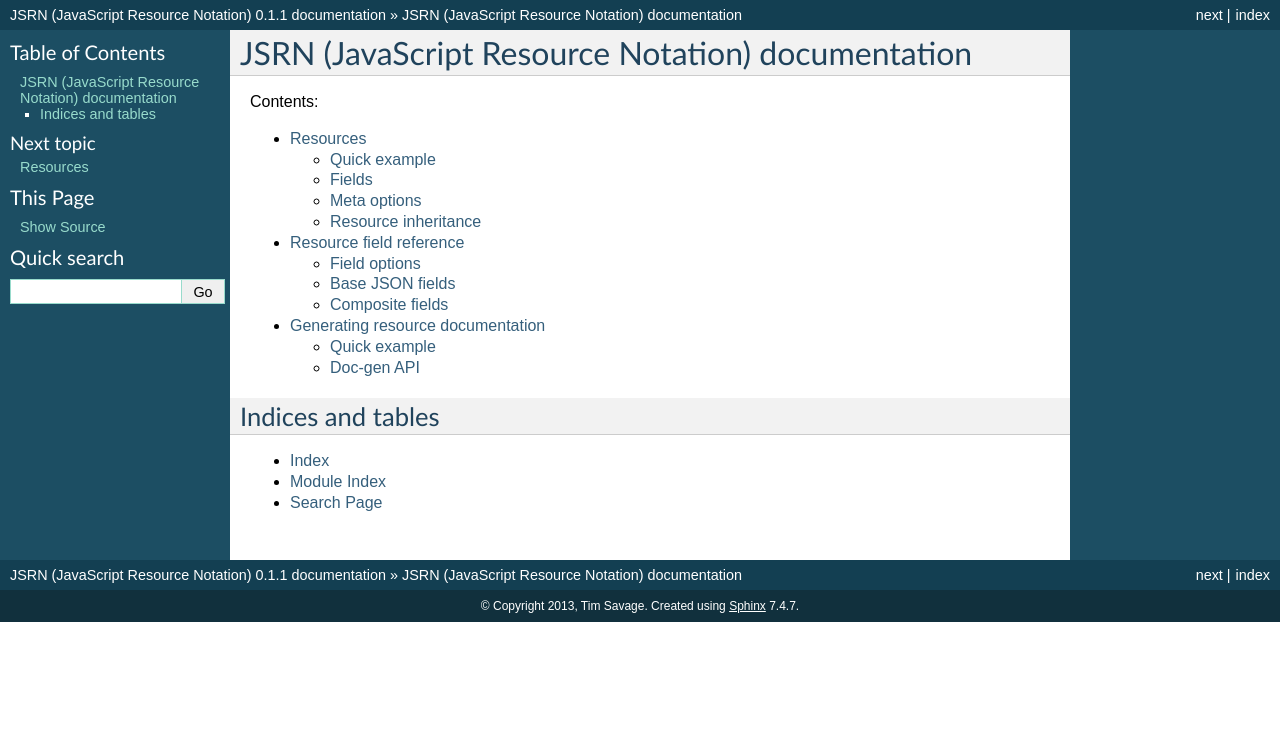
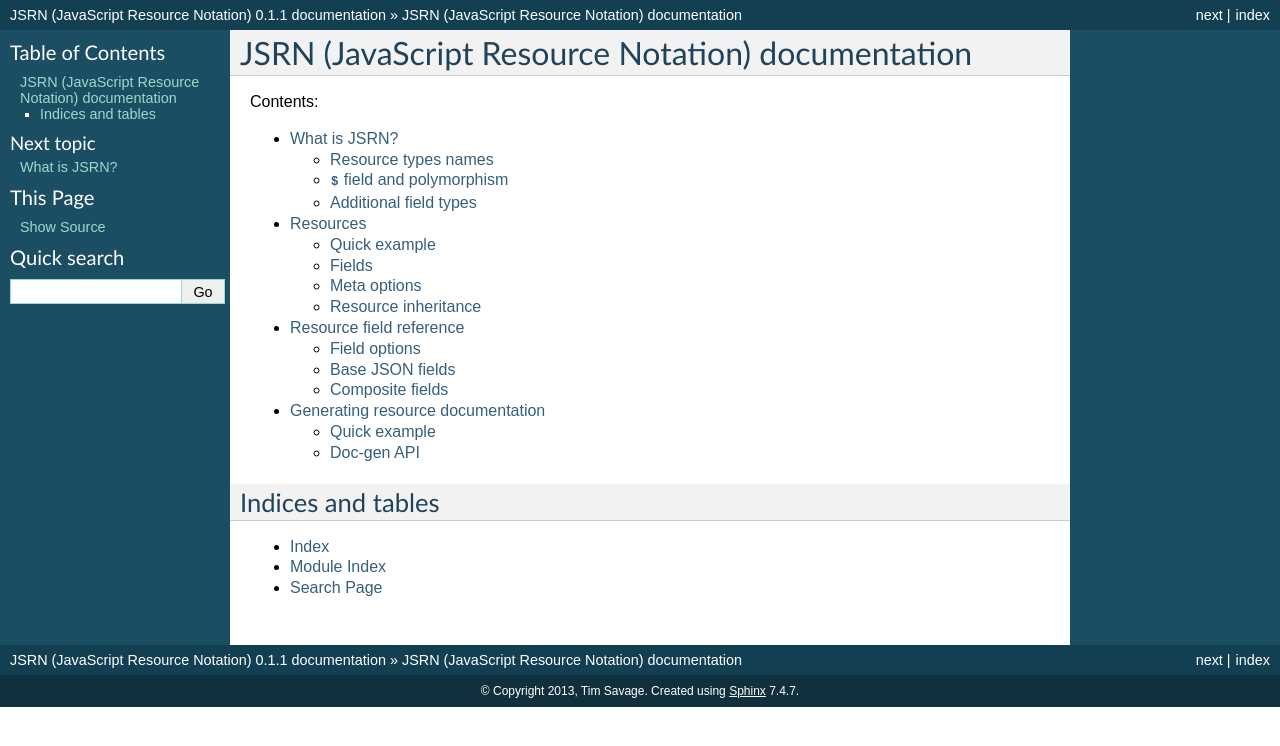
Before and after one commit to timsavage/jsrn, a Sphinx documentation site: the page built from doc/index.rst, in a window 1280 px wide. Shown: the top 746 px of the page. Built offline with Sphinx 7.4.7, drawn with Linux system fonts in a browser that asks for light colours; some of the changed lines change nothing that is shown.

Commit message:
Add documentation of what JSRN is. Added section references into fields.rst

```diff
--- a/doc/fields.rst
+++ b/doc/fields.rst
@@ -213,6 +213,8 @@
 .. note: The object values in the object are not defined.
 
 
+.. _field-composite_fields:
+
 Composite fields
 ****************
 
@@ -267,7 +269,7 @@
         "title": "Consider Phlebas",
         "authors": [
             {
-                "$": "kitchensink.Author",
+                "$": "Author",
                 "name": "Iain M. Banks"
             }
         ]
--- a/doc/index.rst
+++ b/doc/index.rst
@@ -10,6 +10,7 @@
 .. toctree::
    :maxdepth: 2
 
+   jsrn
    resources
    fields
    documentation
--- /dev/null
+++ b/doc/jsrn.rst
@@ -0,0 +1,85 @@
+#############
+What is JSRN?
+#############
+
+*JSRN = JavaScript Resource Notation*
+
+Essentially JSRN is format that extends on top of `JSON <http://www.json.org/>`_, it provides all the same features and
+data types but extends from the base JSON to allow for easy mapping into an object graph.
+
+The most obvious change is the introduction of the special ``$`` field. The ``$`` field gives the object an explicit
+name with identifies the object as a resource. As a resource an object inherits a set of rules that define which fields
+are required and acceptable values for those fields.
+
+While all JSON that is generated by the JSRN library includes the ``$`` field it is not strictly necessary, when a
+resource is defined other resources that are used to compose a complete document are similarly defined (see
+:ref:`field-composite_fields`) but defining the field does provide for additional validation and the use of
+polymorphism.
+
+**Example of JSRN document representing a book:**
+::
+
+    {
+        "$": "library.Book",
+        "title": "Consider Phlebas",
+        "authors": [
+            {
+                "$": "library.Author",
+                "name": "Iain M. Banks"
+            }
+        ],
+        "publisher": {
+            "$": "library.Publisher",
+            "name": "Macmillan"
+        }
+    }
+
+
+Resource types names
+********************
+
+Resource type names consist of a resource name in *TitleCase* which is prefixed with an optional "." delimited
+name-space in *lower_underscore* case.
+
+**Examples of valid JSRN resource names:**
+
+* ``library.Book``
+* ``my_project.document.DocumentResource``
+
+:hint: As JSRN should work any language (even though the reference implementation is in Python) care should be taken
+ to not use characters that are not valid in resource and name space names. For example a "-" character would not be
+ valid in most languages for either a namespace or class/object name.
+
+
+``$`` field and polymorphism
+****************************
+
+Another advantage of specifying a resource type is that allows you to take advantage of polymorphism in your data
+structures. A great example of this is when building a document that contains many similar elements for example in a
+desktop publishing application all elements will require some basic data such as x and y position, height and width but
+different types of element will require additional specific data eg a text block will require text, font information
+where an image element will require a source image.
+
+:info: The Python JSRN implementation includes support for polymorphic resources. Along with inheritance and abstract
+ resources.
+
+
+Additional field types
+**********************
+
+While JSRN is not intended to change the final JSON format in any way there is also the objective to simply mapping of
+fields to native data types when building an object graph. To this end JSRN also provides some additional requirements
+on non-standard JSON types to simply this.
+
+Date and Time
+=============
+
+The JSON specification does not specify any particular format for date and type, this can be problematic if poor choices
+are made by a development team when selecting a date format. Common ways of specifying dates are:
+
+* String formatted using locale specific format
+* String formatted to ISO_8601
+* Integer seconds since epoch
+
+Of these formats the only real option is an ISO 8601 format. The ISO 8601 format provides a un-ambiguous format that
+includes timezone identification as such this is the format that should be used within JSRN resources.
```
